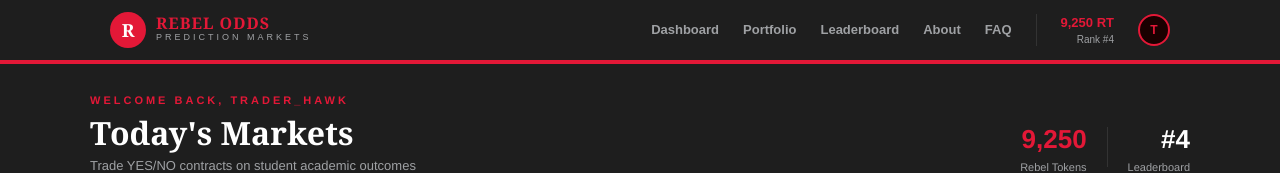
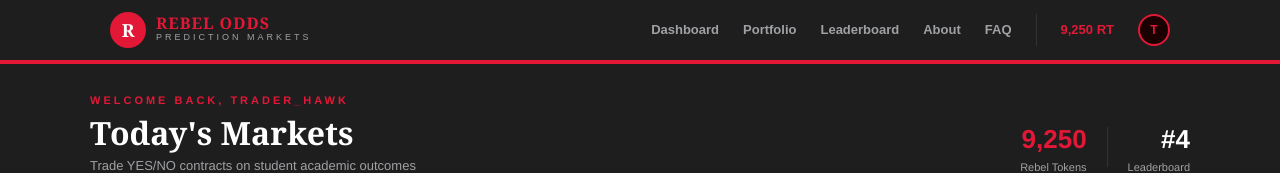
Before and after one commit to ViMaSa/rebel-odds, a Next.js app: page / in a window 1280 px wide. Shown: the top 173 px of the page. Built offline with nearby package versions, Linux system fonts and the light colour scheme.

Commit message:
removed rank # from navBar

```diff
--- a/app/components/NavBar.tsx
+++ b/app/components/NavBar.tsx
@@ -39,7 +39,7 @@ export default function NavBar({ balance, rank }: { balance: number; rank: numbe
           <div style={{ height: 32, width: 1, background: "#333" }} />
           <div style={{ textAlign: "right" }}>
             <div style={{ color: "#E31837", fontWeight: 700, fontSize: 13 }}>{balance.toLocaleString()} RT</div>
-            <div style={{ color: "#9FA1A4", fontSize: 10 }}>Rank #{rank}</div>
+            <div style={{ color: "#9FA1A4", fontSize: 10 }}></div>
           </div>
           <div style={{ width: 32, height: 32, borderRadius: "50%", background: "#1a0000", border: "2px solid #E31837", display: "flex", alignItems: "center", justifyContent: "center", color: "#E31837", fontSize: 12, fontWeight: 700 }}>
             {mockUser.username[0].toUpperCase()}
```
